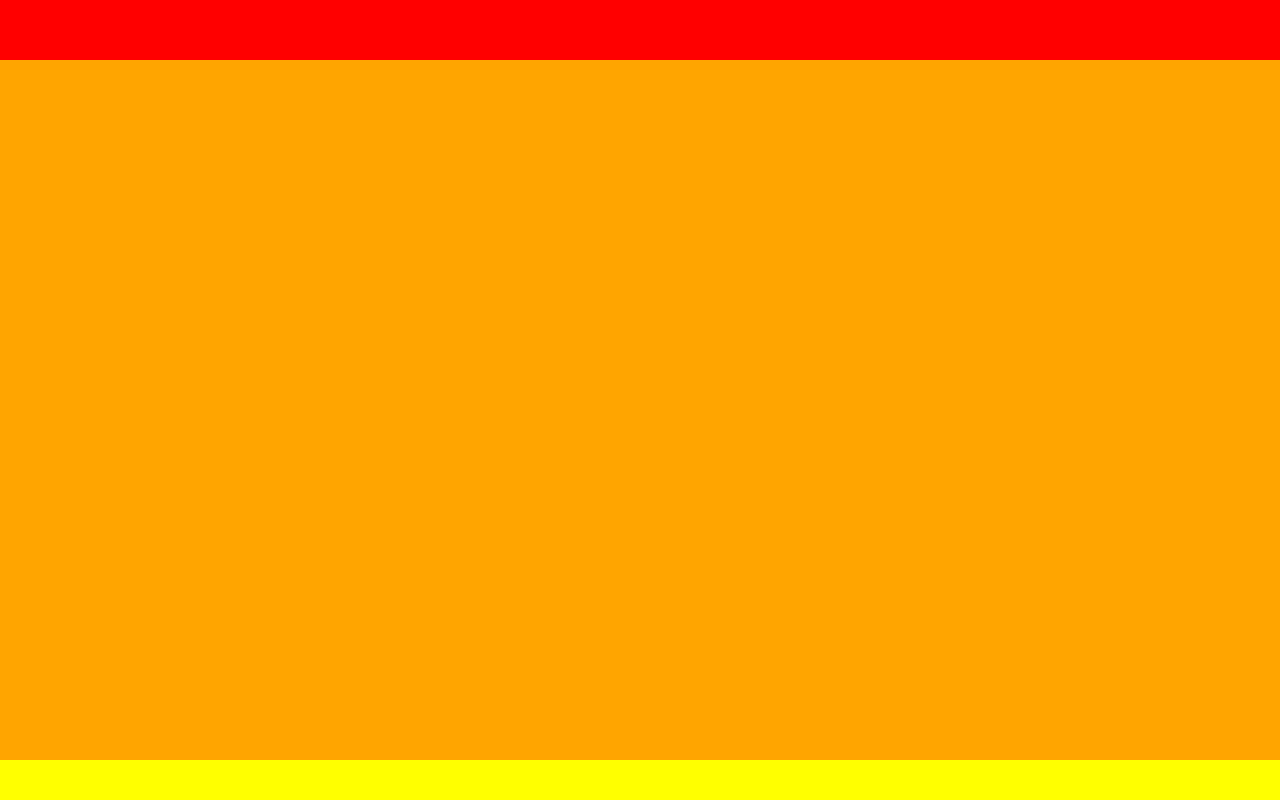
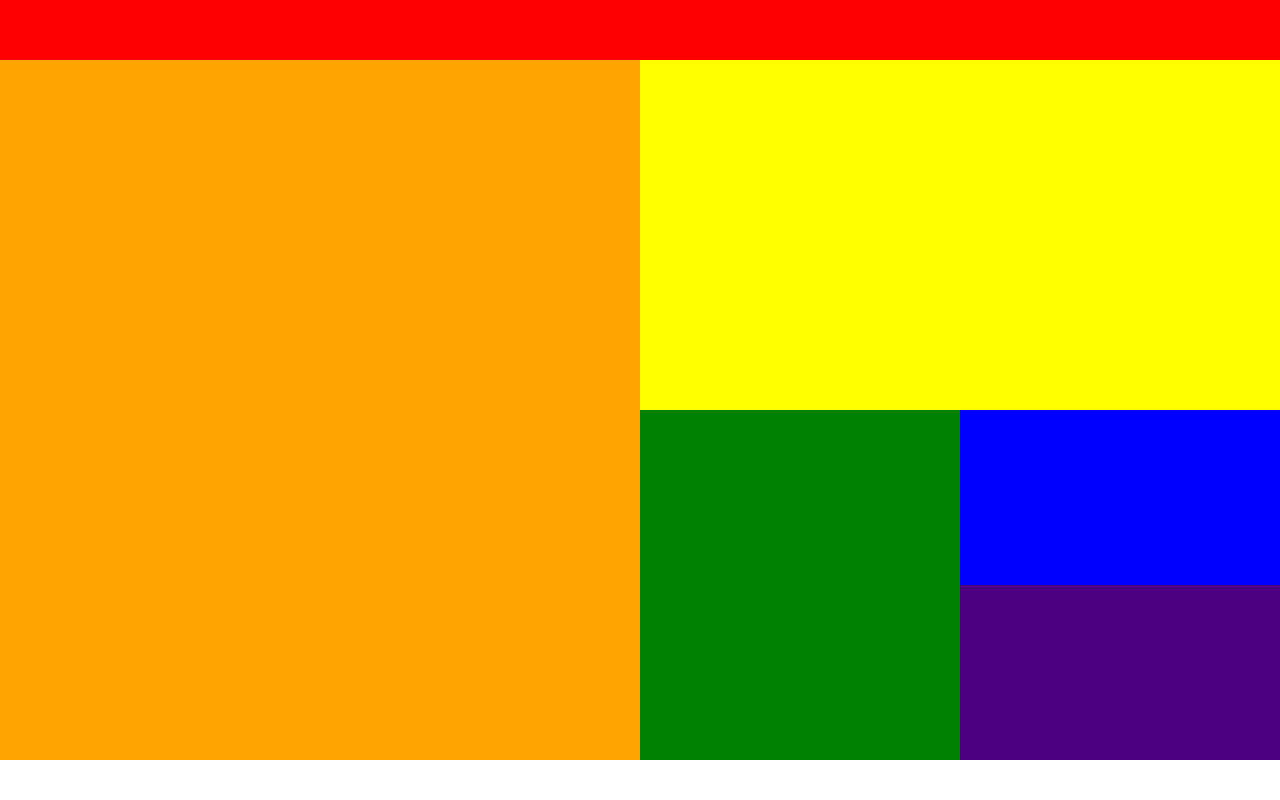
Before and after one commit to haeyong9701/codeit-practice, a plain HTML site: page 반응형-그리드/index.html in a window 1280 px wide. Shown: the top 800 px of the page. Drawn offline with Linux system fonts and the light colour scheme.

Commit message:
chore: width 값 수정

```diff
--- a/반응형-그리드/style.css
+++ b/반응형-그리드/style.css
@@ -60,19 +60,23 @@ div {
 
 @media (min-width: 992px) {
   #div2 {
+    width: 50%;
     height: 700px;
   }
 
   #div3 {
+    width: 50%;
     height: 350px;
   }
 
   #div4 {
+    width: 25%;
     height: 350px;
   }
 
   #div5,
   #div6 {
-    height: 180px;
+    width: 25%;
+    height: 175px;
   }
 }
```
